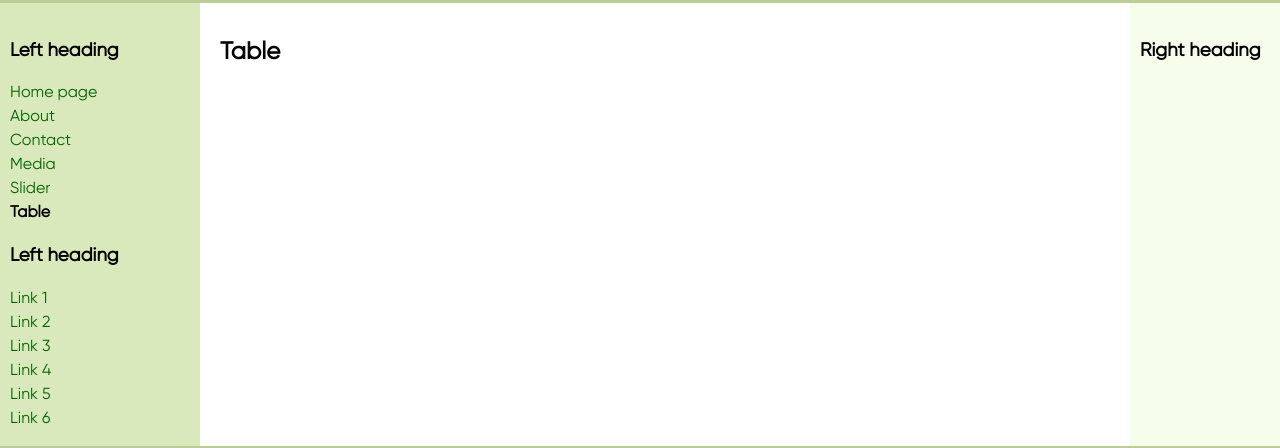
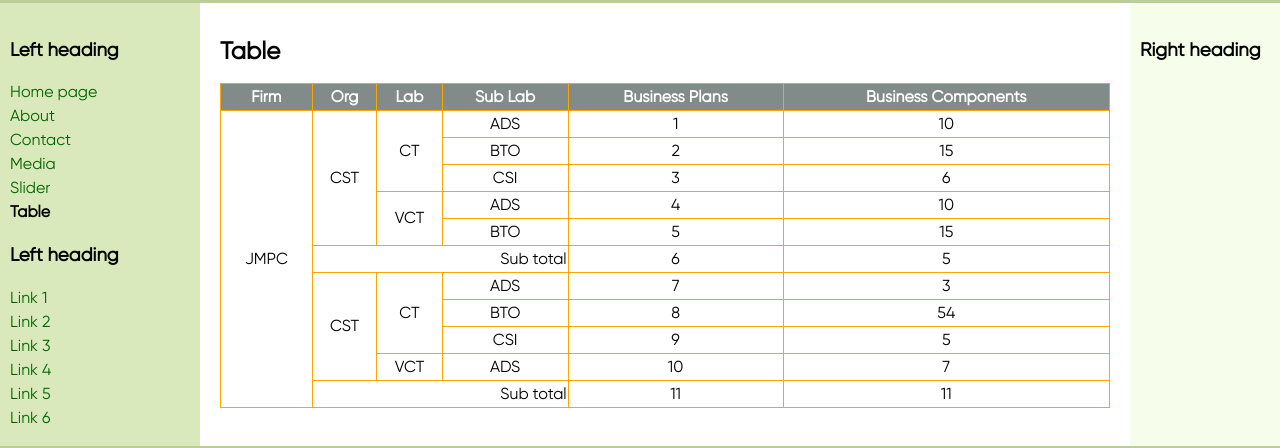
Before and after one commit to AlexWebUa/practice_5, a plain HTML site: page table.html in a window 1280 px wide. Shown: the part 58-506 px from the top of the page. Drawn offline with Linux system fonts and the light colour scheme.

Commit message:
Made table page

```diff
--- a/assets/css/style.css
+++ b/assets/css/style.css
@@ -41,6 +41,10 @@ li.active a {
 
 .text-center {
     text-align: center;
+}
+
+.text-right {
+    text-align: right;
 }
 
 .underline {
@@ -211,3 +215,18 @@ button[type="submit"] {
 button[type="submit"]:active {
     transform: scale(0.95);
 }
+
+table {
+    border-collapse: collapse;
+    width: 100%;
+    text-align: center;
+}
+
+table th, table td {
+    border: 1px solid orange;
+}
+
+table th {
+    color: white;
+    background-color: #818B8A;
+}
--- a/table.html
+++ b/table.html
@@ -19,7 +19,82 @@
     <main class="center column">
         <article>
             <h1>Table</h1>
-            <p></p>
+            <table>
+                <thead>
+                <tr>
+                    <th>Firm</th>
+                    <th>Org</th>
+                    <th>Lab</th>
+                    <th>Sub Lab</th>
+                    <th>Business Plans</th>
+                    <th>Business Components</th>
+                </tr>
+                </thead>
+                <tbody>
+                <tr>
+                    <td rowspan="11">JMPC</td>
+                    <td rowspan="5">CST</td>
+                    <td rowspan="3">CT</td>
+                    <td>ADS</td>
+                    <td>1</td>
+                    <td>10</td>
+                </tr>
+                <tr>
+                    <td>BTO</td>
+                    <td>2</td>
+                    <td>15</td>
+                </tr>
+                <tr>
+                    <td>CSI</td>
+                    <td>3</td>
+                    <td>6</td>
+                </tr>
+                <tr>
+                    <td rowspan="2">VCT</td>
+                    <td>ADS</td>
+                    <td>4</td>
+                    <td>10</td>
+                </tr>
+                <tr>
+                    <td>BTO</td>
+                    <td>5</td>
+                    <td>15</td>
+                </tr>
+                <tr>
+                    <td colspan="3" class="text-right">Sub total</td>
+                    <td>6</td>
+                    <td>5</td>
+                </tr>
+                <tr>
+                    <td rowspan="4">CST</td>
+                    <td rowspan="3">CT</td>
+                    <td>ADS</td>
+                    <td>7</td>
+                    <td>3</td>
+                </tr>
+                <tr>
+                    <td>BTO</td>
+                    <td>8</td>
+                    <td>54</td>
+                </tr>
+                <tr>
+                    <td>CSI</td>
+                    <td>9</td>
+                    <td>5</td>
+                </tr>
+                <tr>
+                    <td>VCT</td>
+                    <td>ADS</td>
+                    <td>10</td>
+                    <td>7</td>
+                </tr>
+                <tr>
+                    <td colspan="3" class="text-right">Sub total</td>
+                    <td>11</td>
+                    <td>11</td>
+                </tr>
+                </tbody>
+            </table>
         </article>
     </main>
 
```
